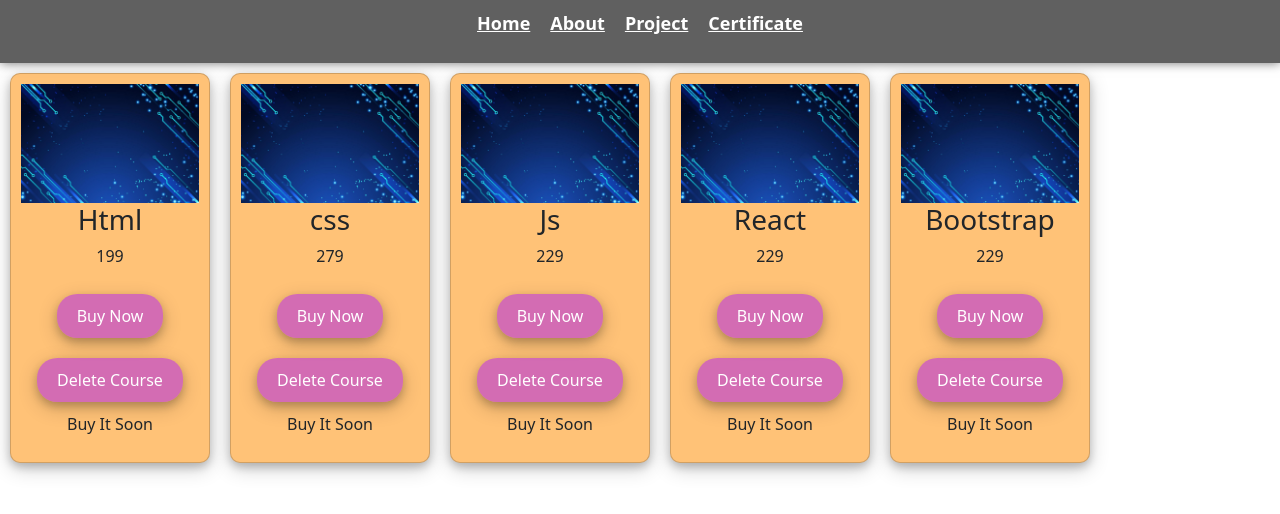
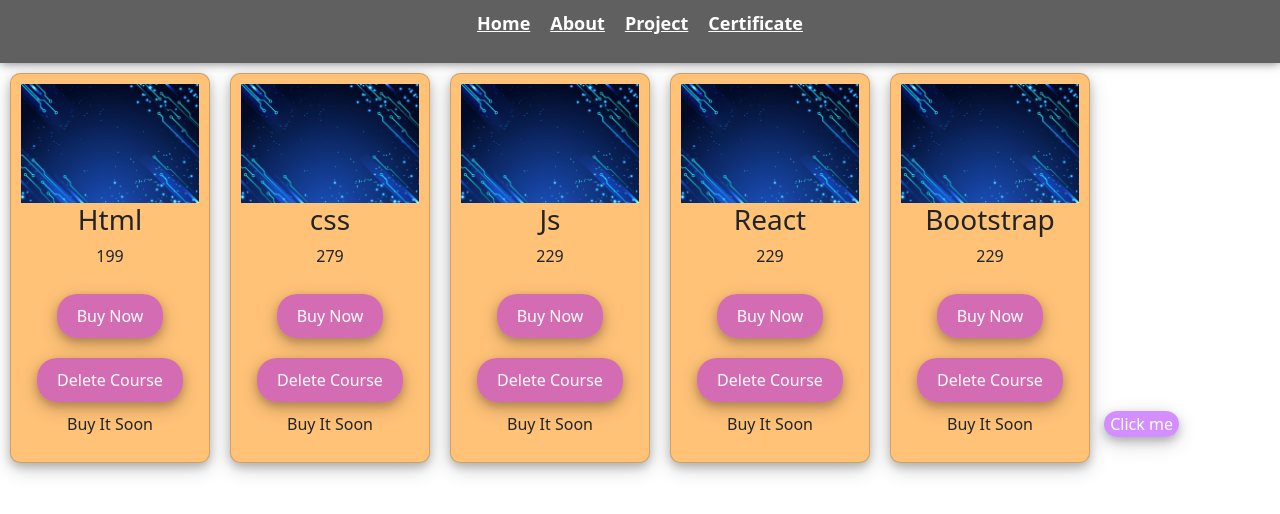
Before and after one commit to Harisk78/Protfolio, a React (Create React App) app: page / in a window 1280 px wide. Shown: the top 514 px of the page. Built offline with nearby package versions, Linux system fonts and the light colour scheme; the HTML template or start-up script is replaced by a standard one.

Commit message:
USe Effect

```diff
--- a/src/components/CourseList.jsx
+++ b/src/components/CourseList.jsx
@@ -1,4 +1,4 @@
-import React, { useState } from "react";
+import React, { useEffect, useState } from "react";
 import img from "../Assests/bgimg.jpg";
 import Home from "./Home";
 
@@ -40,10 +40,19 @@
       Rate: 8,
     },
   ]);
+
+  let [dummy, setDummy] = useState(false);
+
+  useEffect(() => {
+    console.log("Component Mounted");
+    console.log(dummy);
+  }, []);
+
   function DeleteCourse(id) {
     const newCourseList = courses.filter((course) => course.id != id);
     setCourses(newCourseList);
   }
+
   const coursesList = courses.map((course) => (
     <Home
       key={course.id}
@@ -54,7 +63,11 @@
       id={course.id}
     />
   ));
-  return <>{coursesList}</>;
+  return (
+    <>
+      {coursesList} <button onClick={() => setDummy(true)}>Click me</button>
+    </>
+  );
 };
 
 export default CourseList;
--- a/src/components/Home.jsx
+++ b/src/components/Home.jsx
@@ -1,12 +1,14 @@
-import React, { useState } from "react";
+import React, { useEffect, useState } from "react";
 // import img from "../Assests/bgimg.jpg";
 import "./style.css";
 
 const Home = (props) => {
   const [purchase, setPurchase] = useState(false);
+
   function Buynow() {
     setPurchase(true);
   }
+
   return (
     props.name && (
       <div
```
